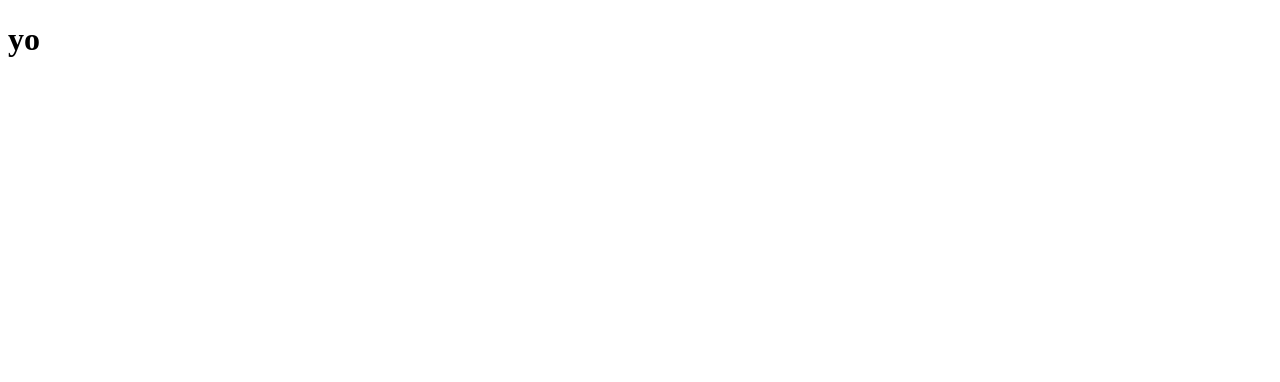
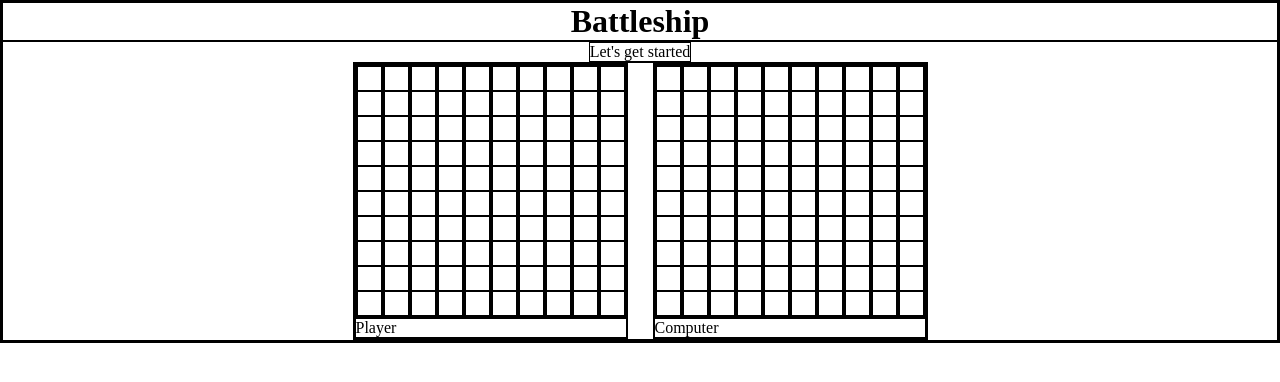
Before and after one commit to weBidji/battleship, a website built with webpack: page src/template.html in a window 1280 px wide. Built offline with nearby package versions, Linux system fonts and the light colour scheme.

Commit message:
add player boards creation and basic UI

```diff
--- /dev/null
+++ b/src/UI/loadUI.js
@@ -0,0 +1,53 @@
+// import { Ship } from "./game/ship.js";
+// import { Gameboard } from "./game/gameboard.js";
+import { Player } from "../game/player.js";
+
+const human = new Player();
+
+const cpu = new Player();
+
+// const playerBoard = document.getElementById("player-board");
+
+function createPlayerBoard(player) {
+  let boardToCreate;
+  player === human
+    ? (boardToCreate = document.getElementById("player-board"))
+    : (boardToCreate = document.getElementById("cpu-board"));
+  player.gameBoard.cells.forEach((column) => {
+    const col = document.createElement("div");
+    col.classList.add("column");
+    boardToCreate.appendChild(col);
+
+    column.forEach((row) => {
+      const cell = document.createElement("div");
+      cell.classList.add("game-cell");
+      if (player === cpu) {
+        cell.classList.add("cpu-cell");
+      }
+      col.appendChild(cell);
+    });
+  });
+}
+
+function renderBoards() {
+  createPlayerBoard(human);
+  createPlayerBoard(cpu);
+}
+
+const cpuCells = document.querySelectorAll(".cpu-cell");
+
+function setupEventListeners() {
+
+  console.log(cpuCells);
+  cpuCells.forEach((cell) =>
+    cell.addEventListener("click", (e) => {
+      e.target.style.backgroundColor = "red";
+      console.log("clicked");
+    })
+  );
+}
+
+export function loadUI() {
+  renderBoards();
+  setupEventListeners();
+}
--- a/src/index.js
+++ b/src/index.js
@@ -1,8 +1,13 @@
 import { Ship } from "./game/ship.js";
 import { Gameboard } from "./game/gameboard.js";
 import { Player } from "./game/player.js";
-import './style.css';
+import { loadUI } from "./UI/loadUI.js";
+import "./style.css";
 
+document.addEventListener("DOMContentLoaded", () => {
+  loadUI();
+});
+/*
 const jimmy = new Player();
 
 jimmy.gameBoard.placeShip(jimmy.cruiser, true, 2, 2);
@@ -10,3 +15,4 @@ jimmy.gameBoard.placeShip(jimmy.battleship, false, 5, 5);
 jimmy.gameBoard.receiveAttack(2, 3);
 
 console.table(jimmy.gameBoard.cells);
+*/
--- a/src/style.css
+++ b/src/style.css
@@ -0,0 +1,48 @@
+*,
+*::before,
+*::after {
+    margin:0;
+    padding:0;
+    box-sizing:border-box;
+}
+* {
+    border:1px solid black;
+}
+
+h1 {
+    text-align:center;
+}
+
+.game {
+    display:flex;
+    flex-direction:column;
+    align-items:center;
+    justify-content:center;
+}
+
+.game-box {
+    display:flex;
+    flex-direction: row;
+    justify-content:space-evenly;
+    align-items:center;
+    gap:25px;
+}
+.game-board {
+    display:flex;
+    flex-direction:row;
+}
+
+.column {
+    display:flex;
+    flex-direction: column;
+}
+.game-cell {
+    height:25px;
+    width:25px;
+    border-collapse:collapse;
+}
+
+.cpu-cell:hover {
+    cursor:pointer;
+    background-color:grey;
+}
--- a/src/template.html
+++ b/src/template.html
@@ -6,6 +6,22 @@
     <title>Battleship</title>
   </head>
   <body>
-    <h1>yo</h1>
+    <h1>Battleship</h1>
+
+    <div class="game">
+      <p class="game-info">Let's get started</p>
+
+      <div class="game-box">
+        <div class="player-box">
+          <div id="player-board" class="game-board"></div>
+          <p id="player-name-1" class="player-name">Player</p>
+        </div>
+
+        <div class="player-box">
+          <div id="cpu-board" class="game-board"></div>
+          <p id="player-name-2" class="player-name">Computer</p>
+        </div>
+      </div>
+    </div>
   </body>
 </html>
```
Also changed, not shown: src/game/gameturn.js (added, +14 -0 lines), dist/index.html, dist/main.js.
